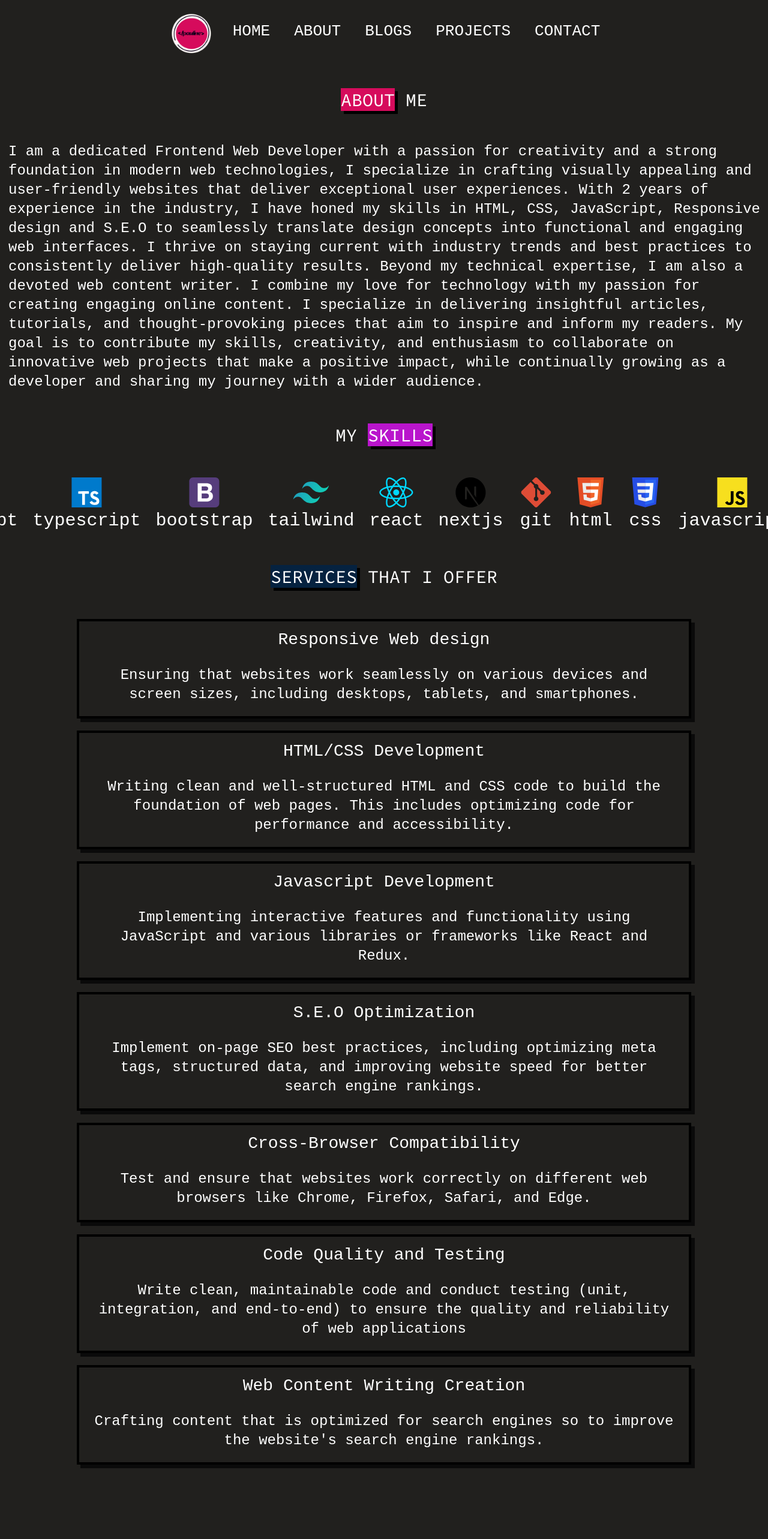
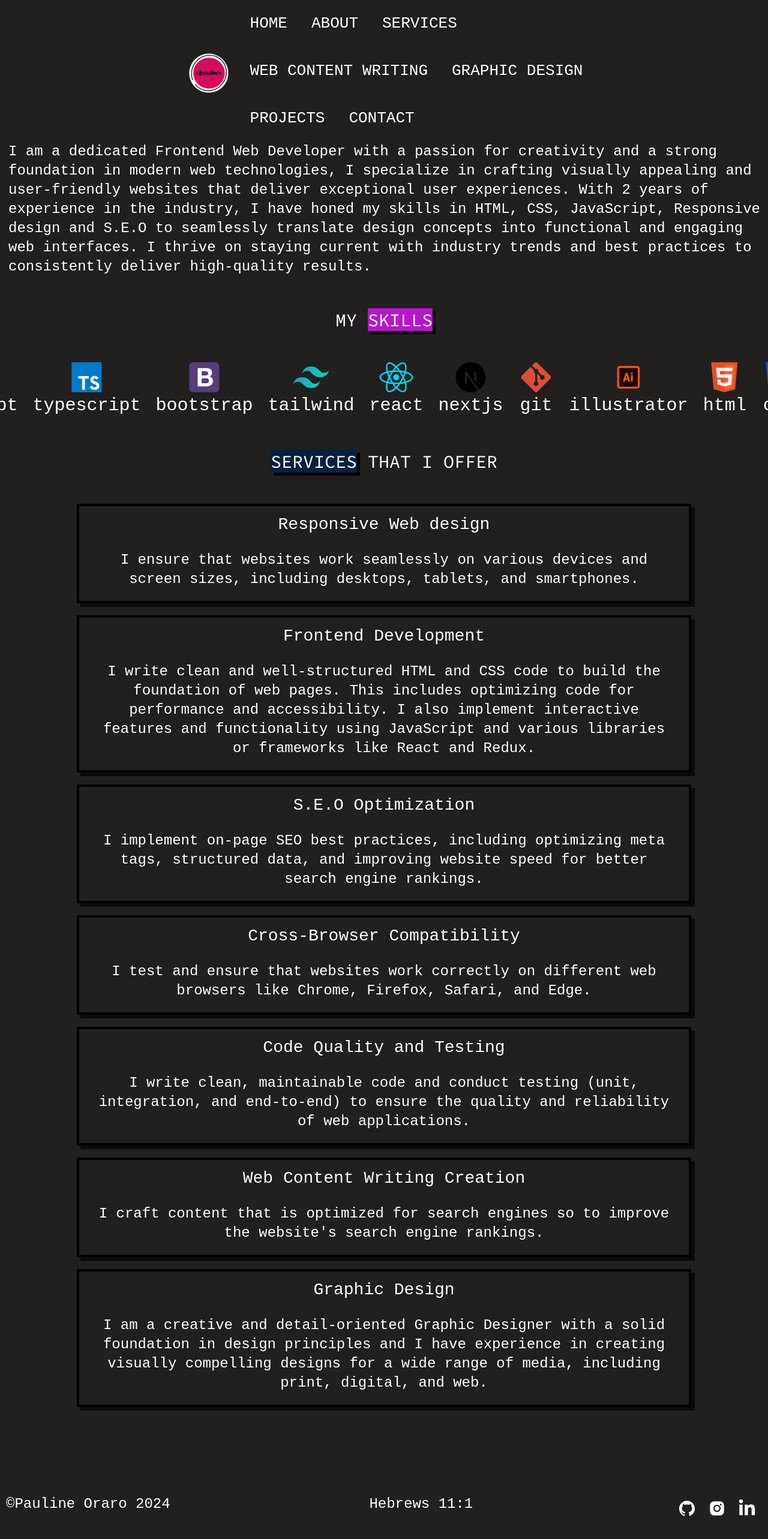
Before and after one commit to Pauline-Oraro/pauline-oraro-portfolio, a React (Vite) app: page /about in a window 1280 px wide. Shown: the top 2566 px of the page at 60% size. After the commit the page ends 2542 px from the top, so only its background shows below. Built offline with nearby package versions, Linux system fonts and the light colour scheme; a web font is replaced by a local one.

Commit message:
adding graphic design

```diff
--- a/src/components/aboutpage.jsx
+++ b/src/components/aboutpage.jsx
@@ -8,7 +8,7 @@ const AboutPage = () => {
     return (
         <div className=" skills container mx-auto my-36">
             <h3 className="text-center mb-12"><span style={{"backgroundColor":"#d60b5c", "boxShadow": "5px 5px 0px black"}}>ABOUT</span> ME</h3>
-            <p className="text-2xl pl-3.5">I am a dedicated Frontend Web Developer with a passion for creativity and a strong foundation in modern web technologies, I specialize in crafting visually appealing and user-friendly websites that deliver exceptional user experiences. With 2 years of experience in the industry, I have honed my skills in HTML, CSS, JavaScript, Responsive design and S.E.O to seamlessly translate design concepts into functional and engaging web interfaces. I thrive on staying current with industry trends and best practices to consistently deliver high-quality results. Beyond my technical expertise, I am also a devoted web content writer. I combine my love for technology with my passion for creating engaging online content. I specialize in delivering insightful articles, tutorials, and thought-provoking pieces that aim to inspire and inform my readers. My goal is to contribute my skills, creativity, and enthusiasm to collaborate on innovative web projects that make a positive impact, while continually growing as a developer and sharing my journey with a wider audience.</p>
+            <p className="text-2xl pl-3.5">I am a dedicated Frontend Web Developer with a passion for creativity and a strong foundation in modern web technologies, I specialize in crafting visually appealing and user-friendly websites that deliver exceptional user experiences. With 2 years of experience in the industry, I have honed my skills in HTML, CSS, JavaScript, Responsive design and S.E.O to seamlessly translate design concepts into functional and engaging web interfaces. I thrive on staying current with industry trends and best practices to consistently deliver high-quality results. </p>
             <div className="skillsContainer">
                 <h3 className="mb-12 text-center">MY <span style={{"backgroundColor":"#b915cc", "boxShadow": "5px 5px 0px black"}}>SKILLS</span></h3>
                             <div className="skill-scroll">
@@ -35,31 +35,31 @@ const AboutPage = () => {
                 <div className="serviceContainer">
                 <div className="serviceCard">
                     <h4 className="text-center mb-3">Responsive Web design</h4>
-                    <p className="text-2xl">Ensuring that websites work seamlessly on various devices and screen sizes, including desktops, tablets, and smartphones.</p>
+                    <p className="text-2xl"> I ensure that websites work seamlessly on various devices and screen sizes, including desktops, tablets, and smartphones.</p>
                 </div>
                 <div className="serviceCard">
-                    <h4 className="text-center mb-3">HTML/CSS Development</h4>
-                    <p className="text-2xl">Writing clean and well-structured HTML and CSS code to build the foundation of web pages. This includes optimizing code for performance and accessibility.</p>
-                </div>
-                <div className="serviceCard">
-                    <h4 className="text-center mb-3">Javascript Development</h4>
-                    <p className="text-2xl">Implementing interactive features and functionality using JavaScript and various libraries or frameworks like React and Redux.</p>
+                    <h4 className="text-center mb-3">Frontend Development</h4>
+                    <p className="text-2xl"> I write clean and well-structured HTML and CSS code to build the foundation of web pages. This includes optimizing code for performance and accessibility. I also implement interactive features and functionality using JavaScript and various libraries or frameworks like React and Redux. </p>
                 </div>
                 <div className="serviceCard">
                     <h4 className="text-center mb-3">S.E.O Optimization</h4>
-                    <p className="text-2xl">Implement on-page SEO best practices, including optimizing meta tags, structured data, and improving website speed for better search engine rankings.</p>
+                    <p className="text-2xl">I implement on-page SEO best practices, including optimizing meta tags, structured data, and improving website speed for better search engine rankings.</p>
                 </div>
                 <div className="serviceCard">
                     <h4 className="text-center mb-3">Cross-Browser Compatibility</h4>
-                    <p className="text-2xl">Test and ensure that websites work correctly on different web browsers like Chrome, Firefox, Safari, and Edge.</p>
+                    <p className="text-2xl">I test and ensure that websites work correctly on different web browsers like Chrome, Firefox, Safari, and Edge.</p>
                 </div>
                 <div className="serviceCard">
                     <h4 className="text-center mb-3">Code Quality and Testing</h4>
-                    <p className="text-2xl">Write clean, maintainable code and conduct testing (unit, integration, and end-to-end) to ensure the quality and reliability of web applications</p>
+                    <p className="text-2xl">I write clean, maintainable code and conduct testing (unit, integration, and end-to-end) to ensure the quality and reliability of web applications.</p>
                 </div>
                 <div className="serviceCard">
                     <h4 className="text-center mb-3">Web Content Writing Creation</h4>
-                    <p className="text-2xl">Crafting content that is optimized for search engines so to improve the website&apos;s search engine rankings.</p>
+                    <p className="text-2xl">I craft content that is optimized for search engines so to improve the website&apos;s search engine rankings.</p>
+                </div>
+                <div className="serviceCard">
+                    <h4 className="text-center mb-3">Graphic Design</h4>
+                    <p className="text-2xl">I am a creative and detail-oriented Graphic Designer with a solid foundation in design principles and I have experience in creating visually compelling designs for a wide range of media, including print, digital, and web.</p>
                 </div>
                 </div>
             </div>
--- /dev/null
+++ b/src/components/graphicspage.jsx
@@ -0,0 +1,16 @@
+
+
+
+const GraphicsPage = () => {
+    return (
+        <div>
+        <h1>MY DESIGNS</h1>
+            <div className="graphicsContainer">
+                <img src="../assets/images/note taking.png"></img>
+            </div>
+        </div>
+
+    )
+}
+
+export default GraphicsPage;
--- a/src/components/header.jsx
+++ b/src/components/header.jsx
@@ -20,7 +20,14 @@ const Header = () =>{
                 <ul className="menu">
                     <li> <Link to="/">HOME</Link> </li>
                     <li> <Link to="/about">ABOUT</Link> </li>
-                    <li> <Link to="/blogs">BLOGS</Link> </li>
+                        <div class="dropdown">
+                            <li class="dropbtn"> SERVICES </li>
+                                <div class="dropdown-content">
+                                    <li> <Link to="/blogs">WEB CONTENT WRITING</Link></li>
+                                    <li> <Link to="/graphics">GRAPHIC DESIGN</Link></li>
+
+                                </div>
+                        </div>
                     <li> <Link to="/projects">PROJECTS</Link> </li>
                     <li> <Link to="/contact">CONTACT</Link> </li>
                 </ul>
--- a/src/components/text.jsx
+++ b/src/components/text.jsx
@@ -8,6 +8,7 @@ const Text = () =>{
         strings: [
             "Frontend Web Developer",
             "Frontend Consultant",
+            "Graphic Designer",
             "S.E.O Specialist",
             "Web Content Writer"
         ],
--- a/src/data/skillsData.js
+++ b/src/data/skillsData.js
@@ -7,5 +7,6 @@ export const skillData = [
     "TAILWIND",
     "REACT",
     "NEXTJS",
-    "GIT"
+    "GIT",
+    "ILLUSTRATOR"
 ];
--- /dev/null
+++ b/src/pages/graphics.jsx
@@ -0,0 +1,18 @@
+import Header from "../components/header";
+import Footer from "../components/footer";
+import GraphicsPage from "../components/graphicspage";
+
+
+
+const Graphics = () => {
+    return (
+        <div>
+            <Header />
+            <GraphicsPage />
+            <Footer />
+        </div>
+    )
+}
+
+
+export default Graphics;
--- a/src/utils/skillsImage.jsx
+++ b/src/utils/skillsImage.jsx
@@ -7,6 +7,7 @@ import tailwind from '../assets/svg/tailwind.svg'
 import react from '../assets/svg/react.svg'
 import nextjs from '../assets/svg/nextJS.svg'
 import git from '../assets/svg/git.svg'
+import illustrator from '../assets/svg/adobe-illustrator.svg'
 
 
 export const skillImage = (skill) => {
@@ -30,6 +31,8 @@ export const skillImage = (skill) => {
             return nextjs;
         case 'git':
             return git;
+        case 'illustrator':
+            return illustrator;
         default:
             break;
 }
```
Also changed, not shown: src/assets/svg/adobe-illustrator.svg (added).
